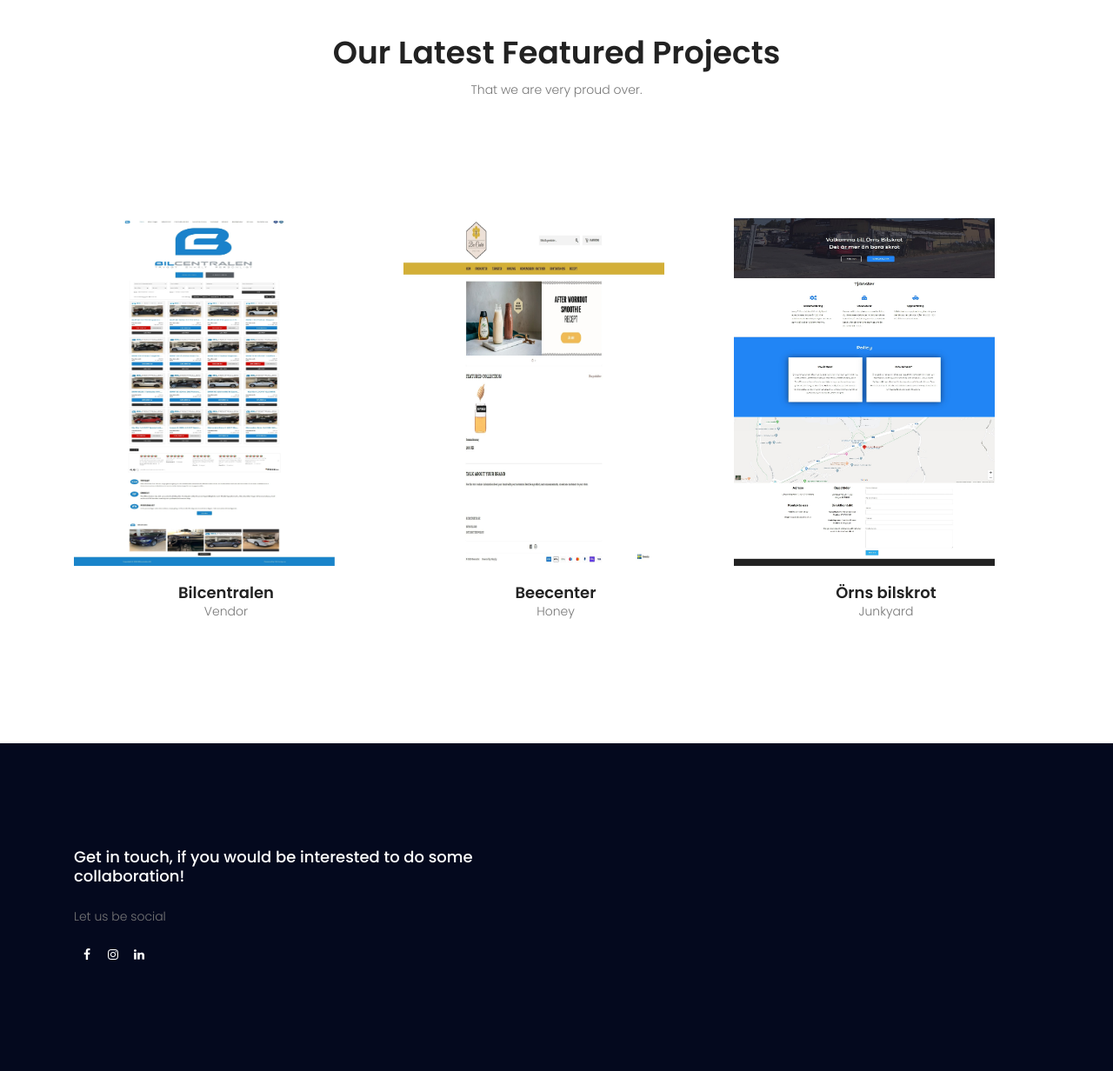
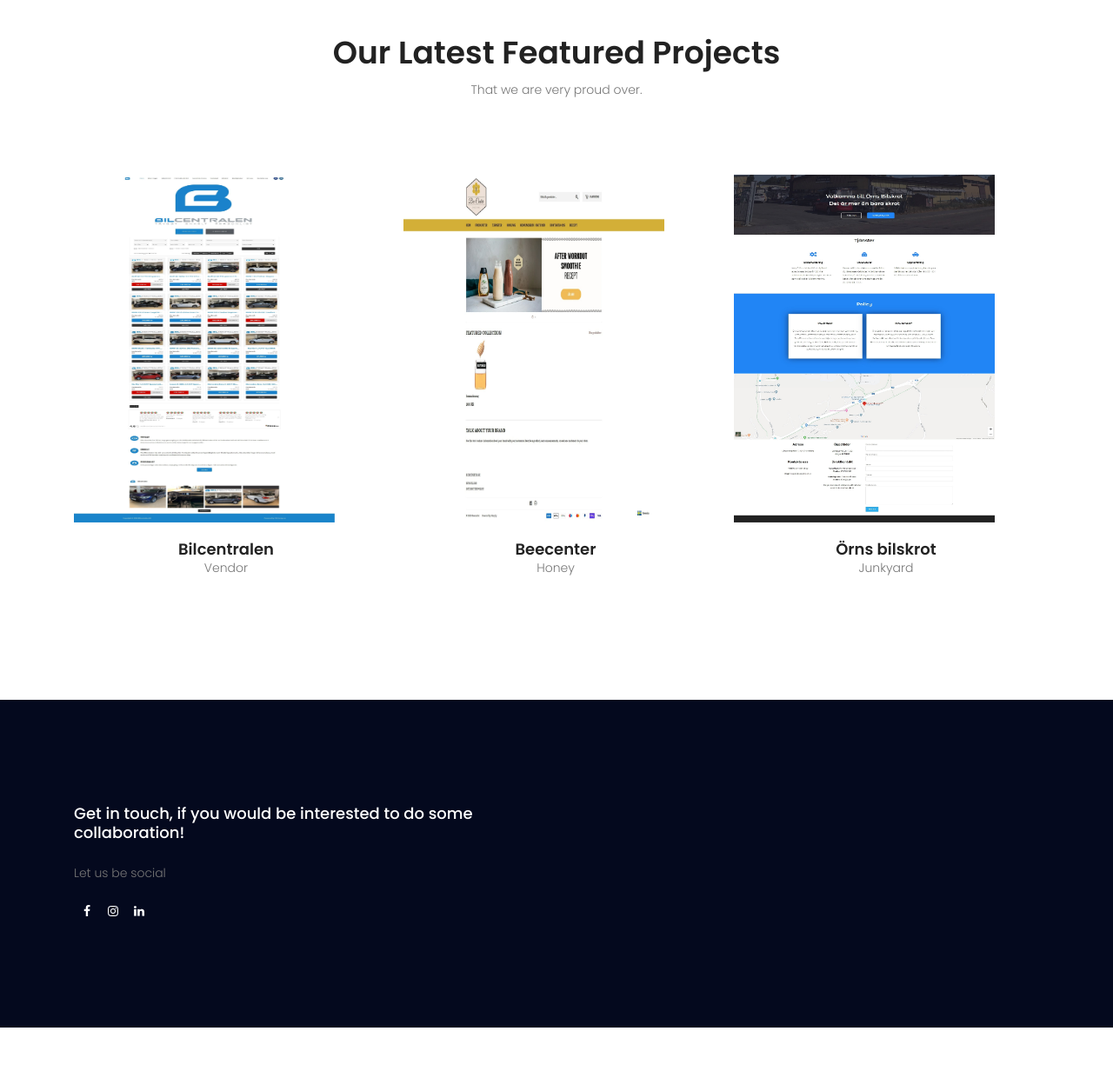
Before and after one commit to patrikliao/patrikliao.github.io, a PHP site: page / in a window 1280 px wide. Shown: the part 2272-3504 px from the top of the page at 87% size. After the commit the page ends 3454 px from the top, so only its background shows below. Run offline with PHP 8.4, Linux system fonts and the light colour scheme; some libraries are stand-ins or nearby versions.

Commit message:
Update margin

```diff
--- a/css/main.css
+++ b/css/main.css
@@ -2638,6 +2638,7 @@ body.mobile-nav-active #mobile-nav-toggle {
 
 .portfolio-area .filters-content {
   margin-top: 50px;
+  margin: 0 auto;
 }
 
 .portfolio-area .filters-content .show {
```
Also changed, not shown: index.html (+6 -7 lines).
